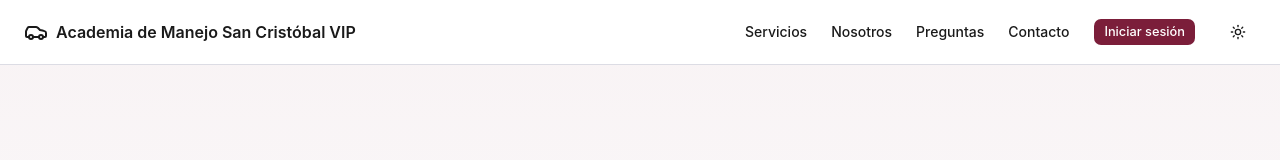
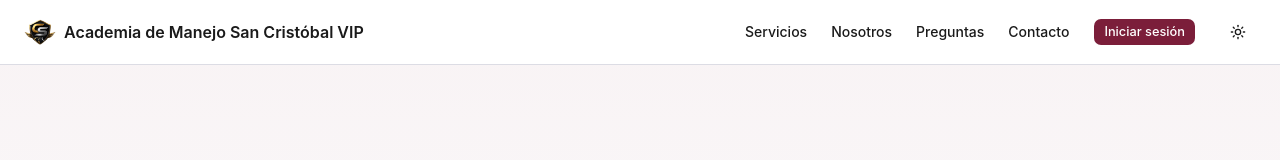
Before and after one commit to Henrixfs/App_academia_de_manejo, a Next.js app in the folder frontend/: page / in a window 1280 px wide. Shown: the top 160 px of the page. Built offline with nearby package versions, Linux system fonts and the light colour scheme; no server answers.

Commit message:
feat(frontend): reemplaza icono de marca por logo

```diff
--- a/frontend/components/layout/navbar.tsx
+++ b/frontend/components/layout/navbar.tsx
@@ -2,7 +2,8 @@
 
 import * as React from "react"
 import Link from "next/link"
-import { Car, Menu, X } from "lucide-react"
+import Image from "next/image"
+import { Menu, X } from "lucide-react"
 
 import { Button } from "@/components/ui/button"
 import { ThemeToggle } from "@/components/providers/theme-toogle"
@@ -14,7 +15,14 @@ export function Navbar() {
     <header className="sticky top-0 z-50 w-full border-b bg-background/95 backdrop-blur supports-backdrop-filter:bg-background/60">
       <nav className="container flex h-16 items-center justify-between">
         <Link href="/" className="flex items-center gap-2 font-semibold">
-          <Car className="size-6" />
+          <Image
+            src="/logo.png"
+            alt="Logo Academia de Manejo San Cristóbal VIP"
+            width={32}
+            height={32}
+            className="size-8"
+            priority
+          />
           <span>Academia de Manejo San Cristóbal VIP</span>
         </Link>
 
```
Also changed, not shown: frontend/public/logo.png (added), 1 other file (tests, documents, lock files or other folders).
